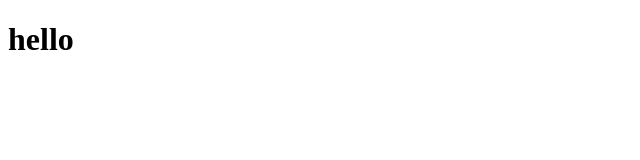
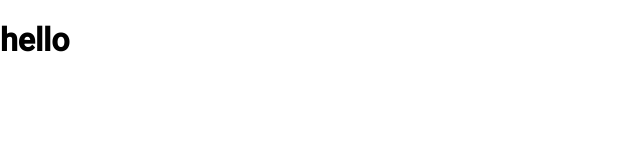
Before and after one commit to luisdavis/bc-mobile, an Angular app: page / in a window 1280 px wide. Shown: the top 160 px of the page, without its empty margins (0-640 px from the left). Built offline with nearby package versions, Linux system fonts and the light colour scheme.

Commit message:
add Angular Material

```diff
--- a/angular.json
+++ b/angular.json
@@ -28,6 +28,7 @@
               "src/assets"
             ],
             "styles": [
+              "./node_modules/@angular/material/prebuilt-themes/indigo-pink.css",
               "src/styles.scss"
             ],
             "scripts": []
@@ -93,6 +94,7 @@
               "src/assets"
             ],
             "styles": [
+              "./node_modules/@angular/material/prebuilt-themes/indigo-pink.css",
               "src/styles.scss"
             ],
             "scripts": []
@@ -124,6 +126,7 @@
           }
         }
       }
-    }},
+    }
+  },
   "defaultProject": "bc-mobile"
 }
--- a/package.json
+++ b/package.json
@@ -12,13 +12,16 @@
   "private": true,
   "dependencies": {
     "@angular/animations": "~8.2.11",
+    "@angular/cdk": "~8.2.3",
     "@angular/common": "~8.2.11",
     "@angular/compiler": "~8.2.11",
     "@angular/core": "~8.2.11",
     "@angular/forms": "~8.2.11",
+    "@angular/material": "^8.2.3",
     "@angular/platform-browser": "~8.2.11",
     "@angular/platform-browser-dynamic": "~8.2.11",
     "@angular/router": "~8.2.11",
+    "hammerjs": "^2.0.8",
     "rxjs": "~6.4.0",
     "tslib": "^1.10.0",
     "zone.js": "~0.9.1"
--- a/src/app/app.module.ts
+++ b/src/app/app.module.ts
@@ -3,14 +3,18 @@
 
 import { AppRoutingModule } from './app-routing.module';
 import { AppComponent } from './app.component';
+import { BrowserAnimationsModule } from '@angular/platform-browser/animations';
+import {MatButtonModule} from '@angular/material/button';
 
 @NgModule({
   declarations: [
     AppComponent
   ],
   imports: [
+    MatButtonModule,
     BrowserModule,
-    AppRoutingModule
+    AppRoutingModule,
+    BrowserAnimationsModule
   ],
   providers: [],
   bootstrap: [AppComponent]
--- a/src/index.html
+++ b/src/index.html
@@ -6,6 +6,8 @@
   <base href="/">
   <meta name="viewport" content="width=device-width, initial-scale=1">
   <link rel="icon" type="image/x-icon" href="favicon.ico">
+  <link href="https://fonts.googleapis.com/css?family=Roboto:300,400,500&display=swap" rel="stylesheet">
+  <link href="https://fonts.googleapis.com/icon?family=Material+Icons" rel="stylesheet">
 </head>
 <body>
   <app-root></app-root>
--- a/src/main.ts
+++ b/src/main.ts
@@ -1,3 +1,4 @@
+import 'hammerjs';
 import { enableProdMode } from '@angular/core';
 import { platformBrowserDynamic } from '@angular/platform-browser-dynamic';
 
--- a/src/styles.scss
+++ b/src/styles.scss
@@ -1 +1,4 @@
 /* You can add global styles to this file, and also import other style files */
+
+html, body { height: 100%; }
+body { margin: 0; font-family: Roboto, "Helvetica Neue", sans-serif; }
```
Also changed, not shown: 1 other file (tests, documents, lock files or other folders).
